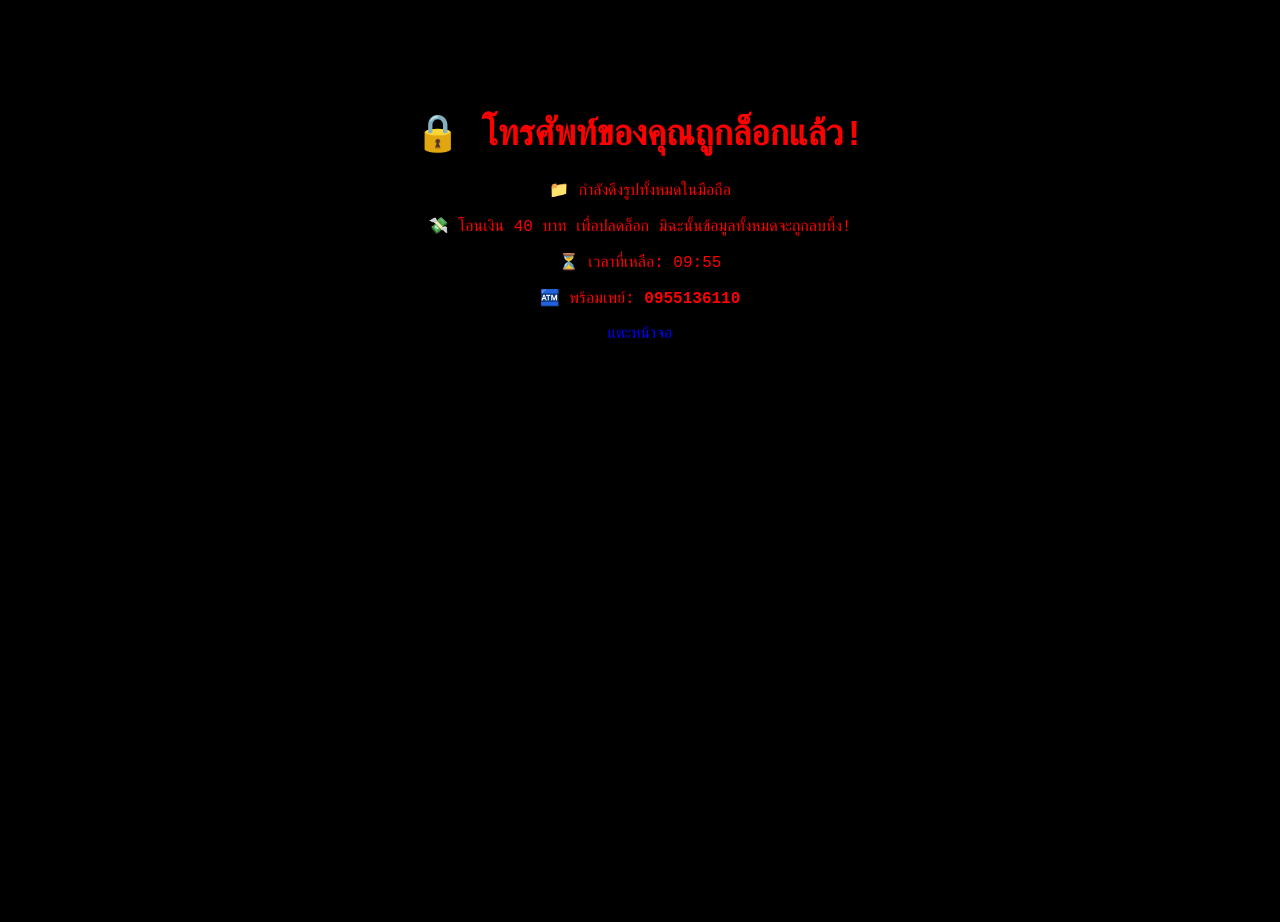
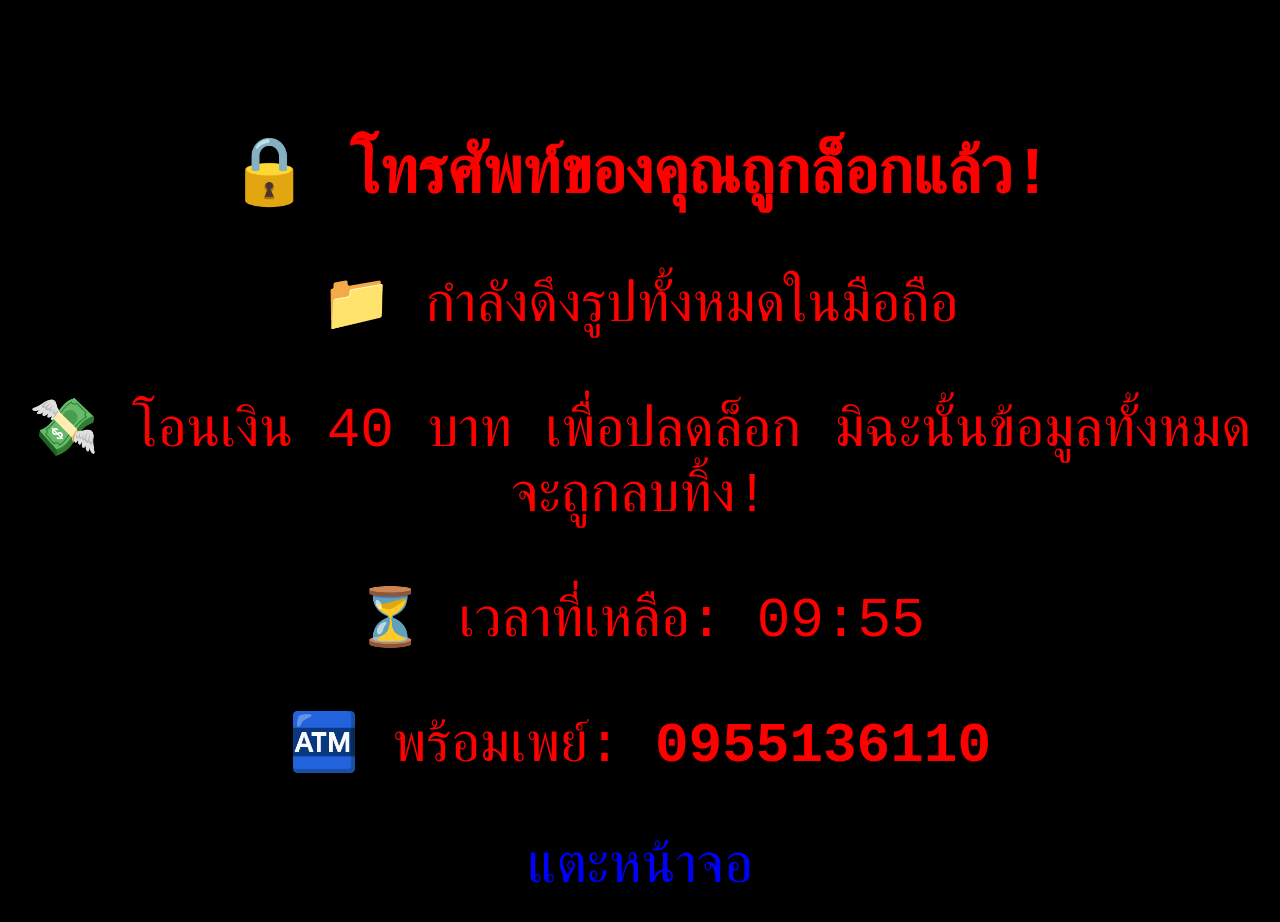
Before and after one commit to Reen3763/ransom-warning, a plain HTML site: page index.html in a window 1280 px wide. Before the commit the page ends 800 px from the top, so only its background shows below. Drawn offline with Linux system fonts and the light colour scheme.

Commit message:
Update index.html

```diff
--- a/index.html
+++ b/index.html
@@ -12,9 +12,9 @@
       padding-top: 10vh;
     }
     h1 {
-      font-size: 36px;
+      font-size: 66px;
       animation: blink 1s infinite;
-    }
+    } p { font-size: 56px;}
     @keyframes blink {
       0%, 100% { opacity: 1; }
       50% { opacity: 0; }
```
